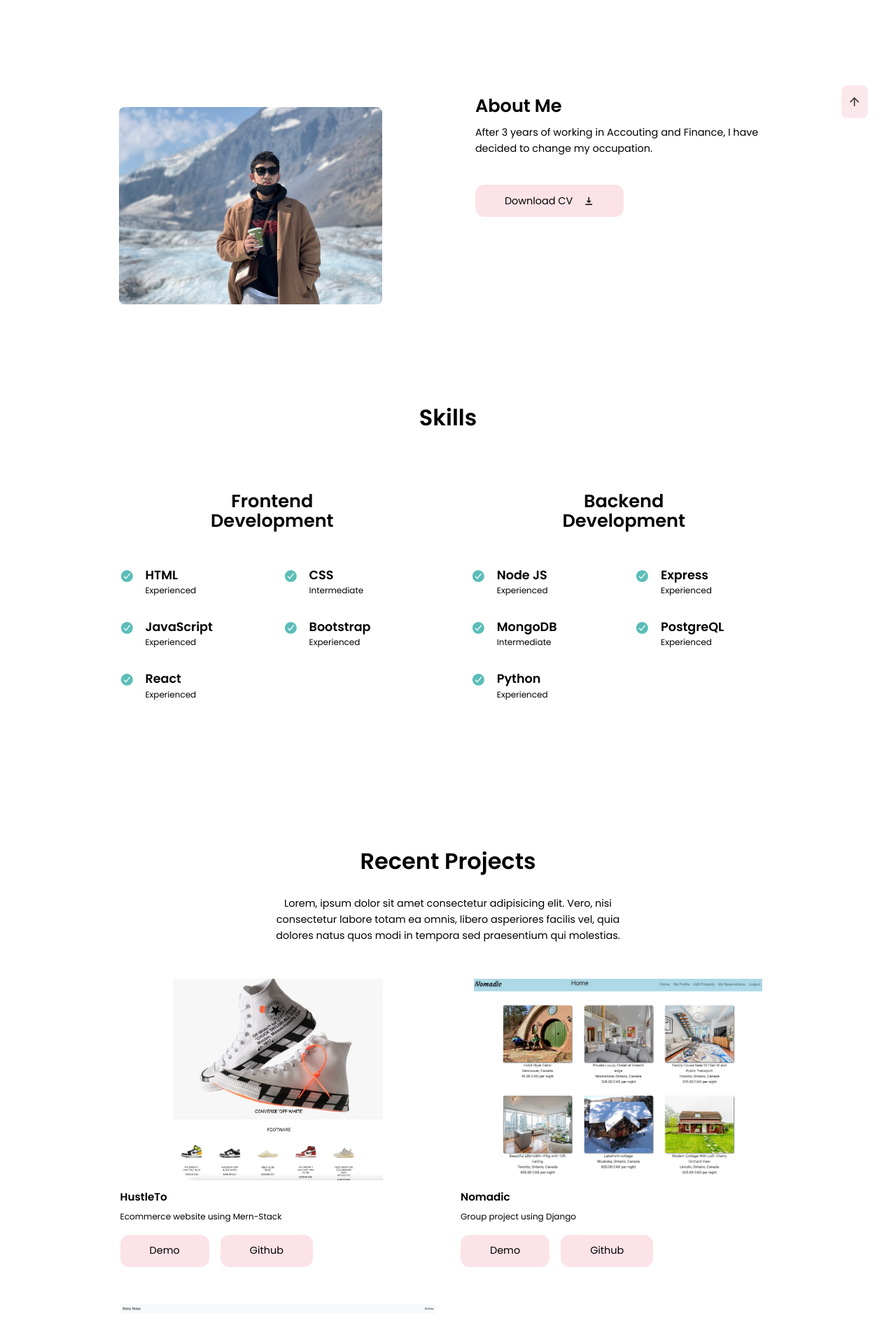
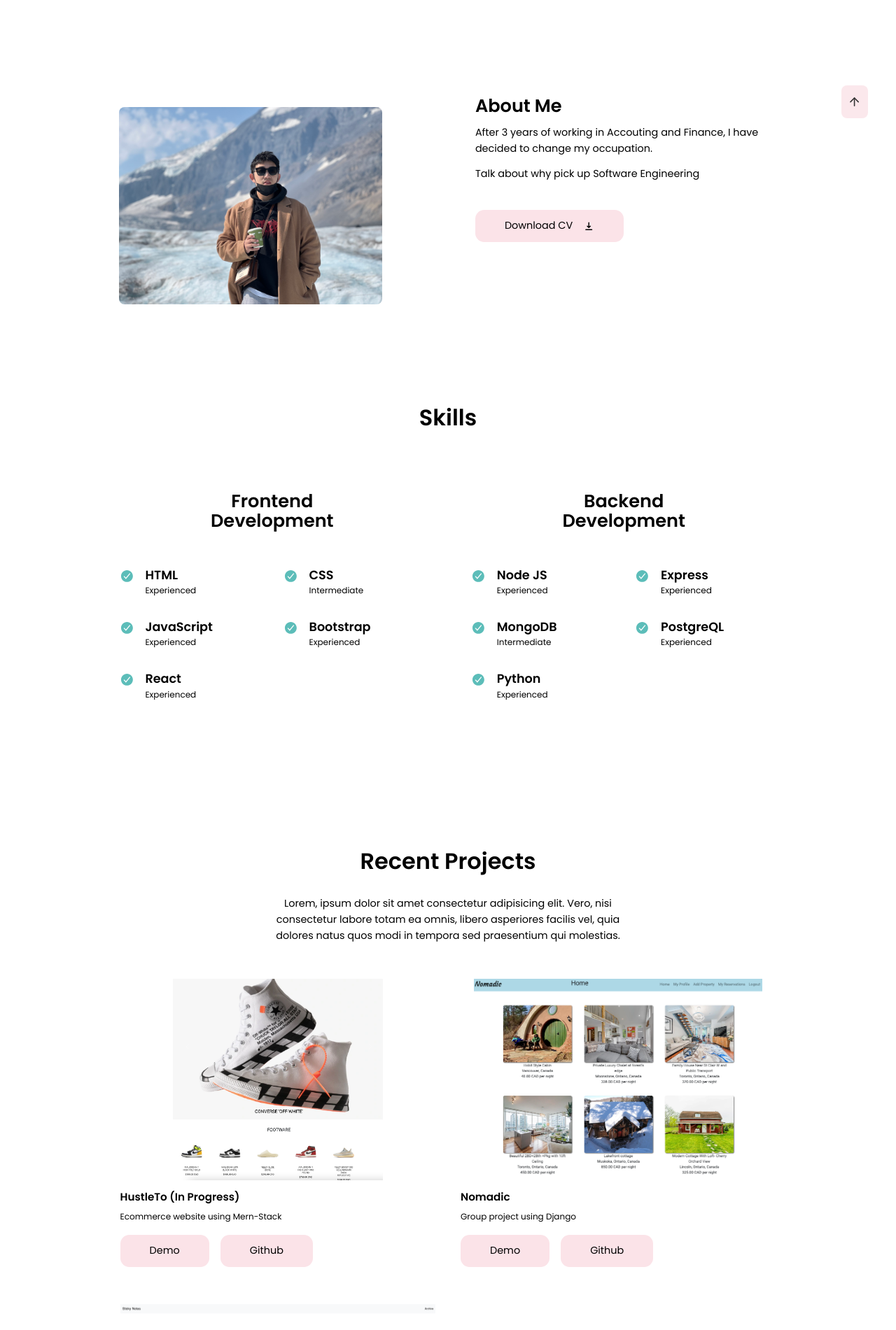
Before and after one commit to Leo-GeZhao/Portfolio-website, a React (Create React App) app: page / in a window 1280 px wide. Shown: the part 791-2692 px from the top of the page at 70% size. Built offline with nearby package versions, Linux system fonts and the light colour scheme.

Commit message:
add update

```diff
--- a/src/sections/about/About.jsx
+++ b/src/sections/about/About.jsx
@@ -15,6 +15,7 @@ const About = () => {
         <div className="about__right">
           <h3>About Me</h3>
           <p>After 3 years of working in Accouting and Finance, I have decided to change my occupation.</p>
+          <p>Talk about why pick up Software Engineering</p>
           <a href={CV} download className='btn'>Download CV <HiDownload/></a>
         </div>
       </div>
--- a/src/sections/portfolio/data.js
+++ b/src/sections/portfolio/data.js
@@ -3,7 +3,7 @@ import Nomadic from '../../assets/projects/Nomadic.png'
 import Tracker from '../../assets/projects/Tracker.png'
 
 const data = [
-    {img:HustleTo, title:"HustleTo", desc:"Ecommerce website using Mern-Stack", demo:"https://hustle-to.up.railway.app/",github:"https://github.com/Leo-GeZhao/Hustle-To"},
+    {img:HustleTo, title:"HustleTo (In Progress)", desc:"Ecommerce website using Mern-Stack", demo:"https://hustle-to.up.railway.app/",github:"https://github.com/Leo-GeZhao/Hustle-To"},
     {img:Nomadic, title:"Nomadic", desc:"Group project using Django", demo:"https://nomadic-app.herokuapp.com/",github:"https://github.com/Leo-GeZhao/nomadic"},
     {img:Tracker, title:"Tracker", desc:"personal project using Django", demo:"https://tracker.herokuapp.com/",github:"hhttps://github.com/Leo-GeZhao/Tracker"}
 
```
